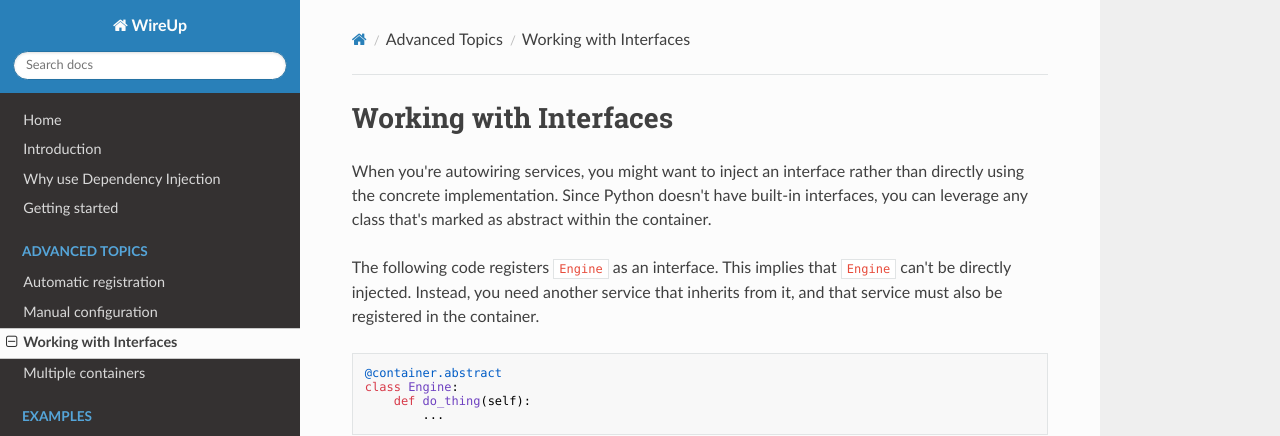
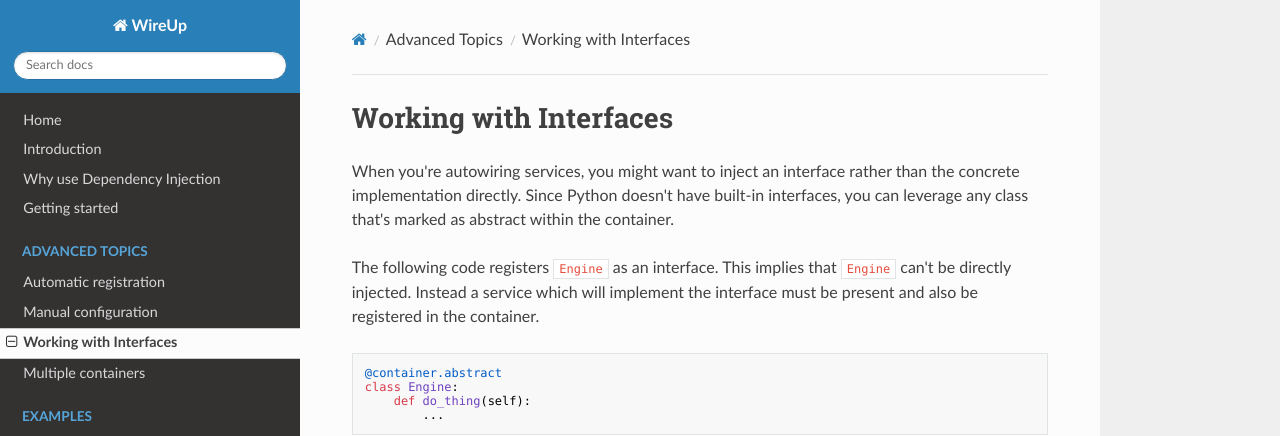
Before and after one commit to maldoinc/wireup, an MkDocs documentation site: the page built from docs/pages/interfaces.md, in a window 1280 px wide and 1258 px high. Shown: the top 436 px of the window. Built offline with MkDocs 1.6.1, drawn with Linux system fonts in a browser that asks for light colours; nearby versions of some CDN libraries.

Commit message:
Docs update

````diff
--- a/docs/pages/interfaces.md
+++ b/docs/pages/interfaces.md
@@ -1,11 +1,11 @@
 # Working with Interfaces
 
-When you're autowiring services, you might want to inject an interface rather than directly
-using the concrete implementation. Since Python doesn't have built-in interfaces,
-you can leverage any class that's marked as abstract within the container.
+When you're autowiring services, you might want to inject an interface rather than
+the concrete implementation directly. Since Python doesn't have built-in interfaces, you can leverage any class
+that's marked as abstract within the container.
 
 The following code registers `Engine` as an interface. This implies that `Engine` can't be directly injected.
-Instead, you need another service that inherits from it, and that service must also be registered in the container.
+Instead a service which will implement the interface must be present and also be registered in the container.
 
 ```python
 @container.abstract
````
Also changed, not shown: docs/pages/automatic_registration.md (+2 -5 lines), docs/pages/manual_configuration.md (+3 -3 lines), docs/pages/multiple_containers.md (+14 -0 lines).
